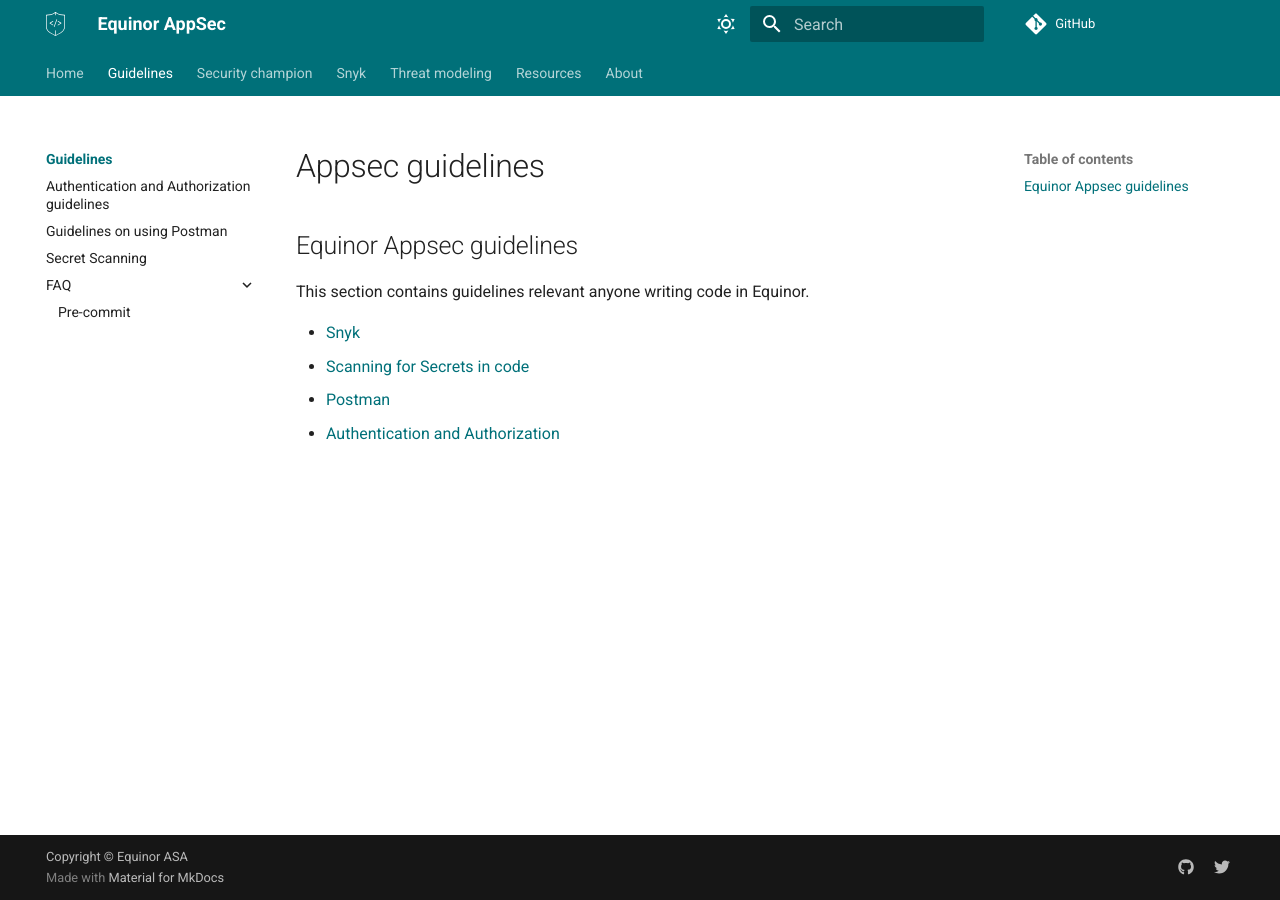
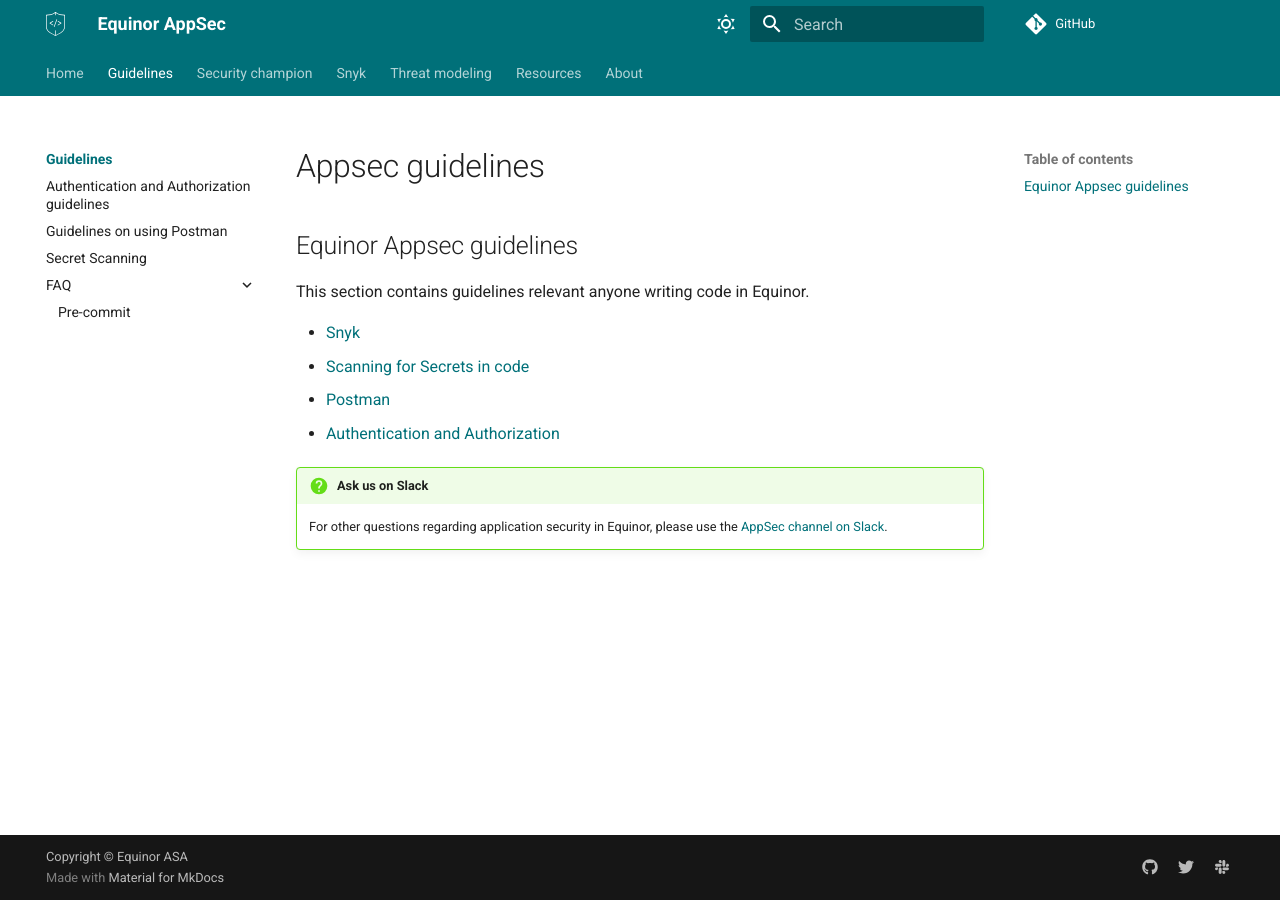
Before and after one commit to equinor/appsec, an MkDocs documentation site: the page built from docs/guidelines/index.md, in a window 1280 px wide. Built offline with MkDocs 1.6.1 and Material for MkDocs 9.7.7, drawn with Linux system fonts in a browser that asks for light colours; some web fonts are replaced; comment, search, counter and statistics services are not loaded.

Commit message:
Reference slack channel

```diff
--- a/docs/guidelines/index.md
+++ b/docs/guidelines/index.md
@@ -11,3 +11,6 @@
 - [Scanning for Secrets in code](secret-scanning.md)
 - [Postman](postman.md)
 - [Authentication and Authorization](authn-authz.md)
+
+!!! question "Ask us on Slack"
+    For other questions regarding application security in Equinor, please use the [AppSec channel on Slack](https://equinor.slack.com/archives/CMM6FSW5V).
--- a/mkdocs.yml
+++ b/mkdocs.yml
@@ -39,6 +39,8 @@
       link: https://github.com/equinor
     - icon: fontawesome/brands/twitter
       link: https://twitter.com/EquinorASA
+    - icon: fontawesome/brands/slack
+      link: https://equinor.slack.com/archives/CMM6FSW5V
 extra_css:
   - assets/css/mkdocs-eq.css
   - https://cdn.eds.equinor.com/font/equinor-font.css
```
